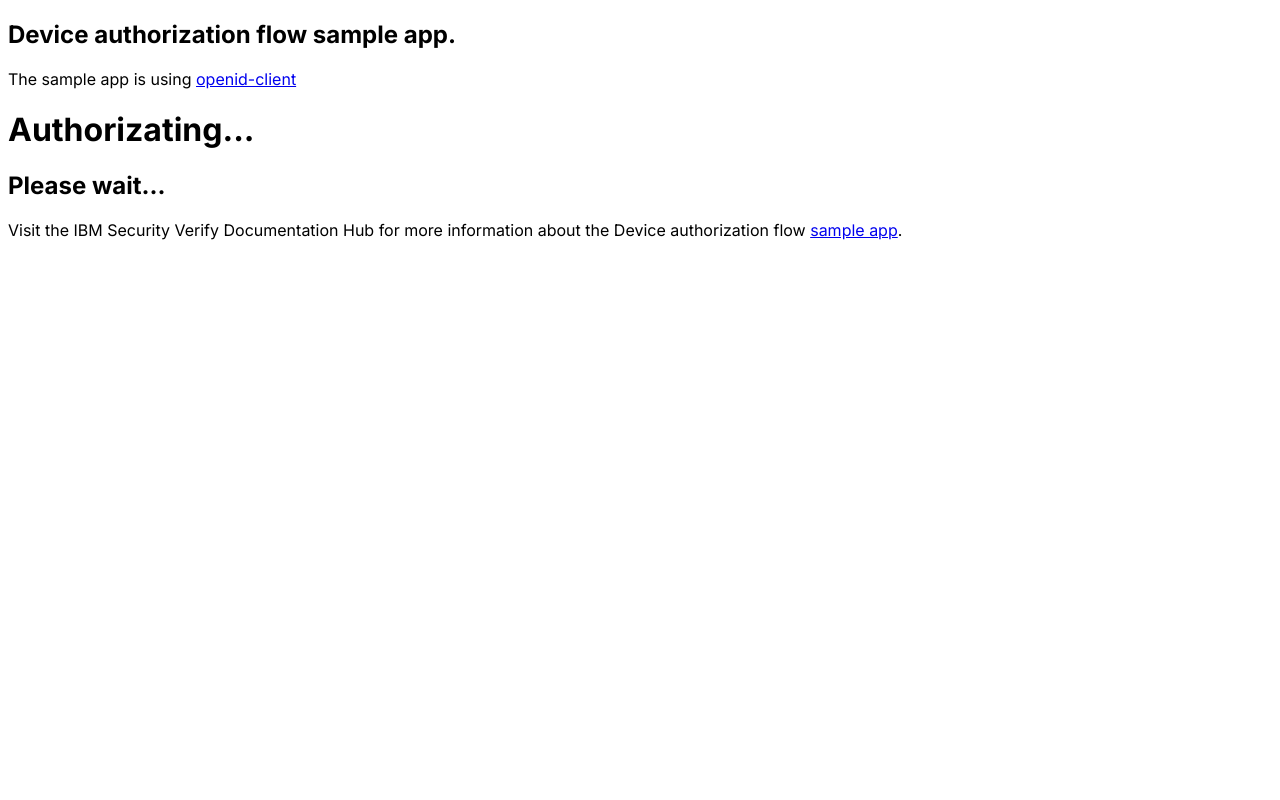
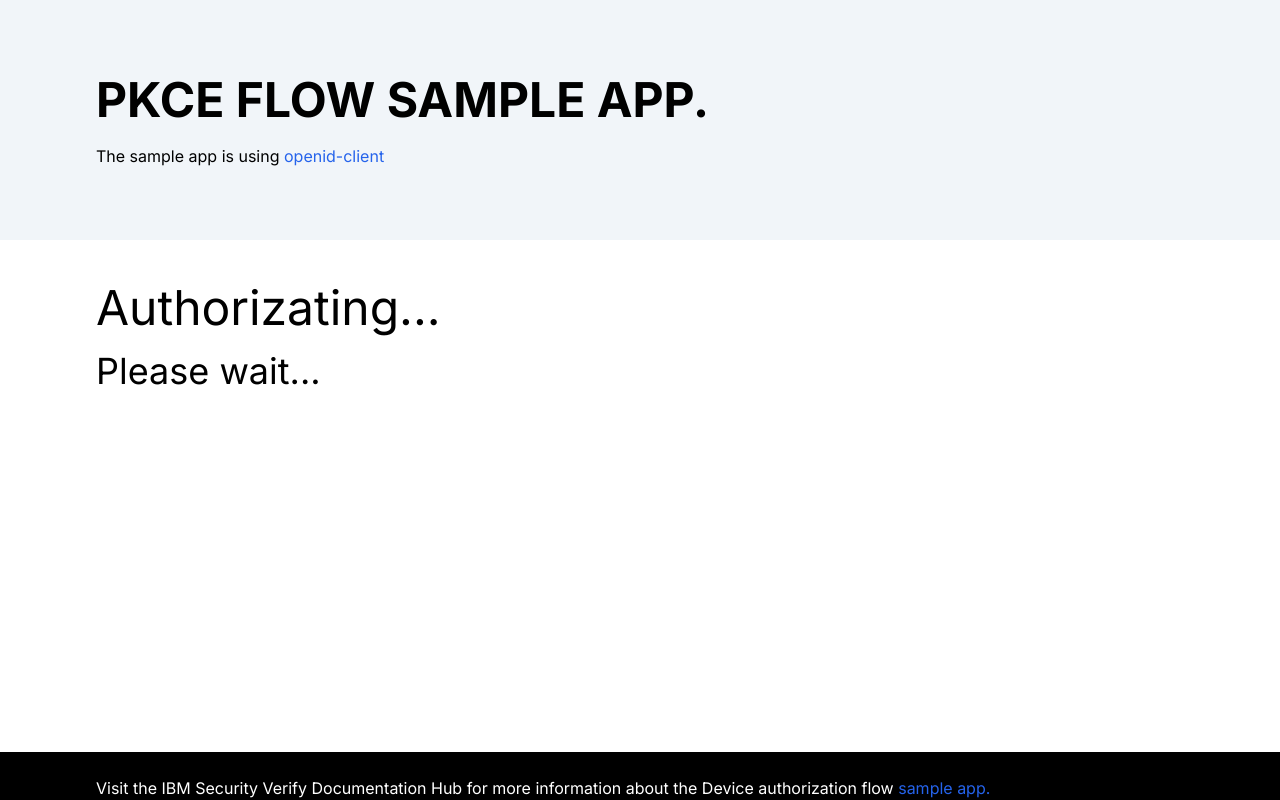
Before and after one commit to ygygy2022/developer-portal-sample-apps, a Next.js app in the folder pkce-sample-app/: page /redirect in a window 1280 px wide. Built offline with nearby package versions, Linux system fonts and the light colour scheme; no server answers.

Commit message:
styled the page

```diff
--- a/pkce-sample-app/app/components/Footer.jsx
+++ b/pkce-sample-app/app/components/Footer.jsx
@@ -2,10 +2,13 @@
 export default function Navbar(){
     return(
     <nav>
-        <footer>
-            <p>Visit the IBM Security Verify Documentation Hub for more information about the Device authorization flow <Link
+        <footer class="absolute inset-x-0 bottom-0 h-6 bg-black px-24 py-6 text-white">
+            <p>Visit the IBM Security Verify Documentation Hub for more information about the Device authorization flow <span
+            class="text-blue-600">
+            <Link
             href="https://docs.verify.ibm.com/verify/docs/developer-portal">
                 sample app</Link>.
+            </span>
             </p>
         </footer>
     </nav>
--- a/pkce-sample-app/app/components/Navbar.jsx
+++ b/pkce-sample-app/app/components/Navbar.jsx
@@ -1,12 +1,14 @@
 import Link from "next/link"
 export default function Navbar(){
     return(
-    <nav>
-        <h1>Device authorization flow sample app.</h1>
-        <p>The sample app is using <Link
+    <nav class="bg-slate-100 px-24 py-16 mb-8">
+        <h1 class= "mb-2 uppercase font-bold">PKCE flow sample app.</h1>
+        <p class="mb-2">The sample app is using <span class="text-blue-600"
+        ><Link
         href="https://www.npmjs.com/package/openid-client?activeTab=readme">
             openid-client
             </Link>
+            </span>
         </p>
     </nav>
     )
--- a/pkce-sample-app/app/dashborad/page.tsx
+++ b/pkce-sample-app/app/dashborad/page.tsx
@@ -10,28 +10,29 @@
     const assessToken = cookieStore.get("token")?.value;
     const client = await setUpOIDC();
     const userInfo = await client.userinfo(assessToken as string);
+
     return (
       <div>
-        <h3>{` Welcome ${userInfo.name}`}</h3>
-        <p className="lead">
+        <h3 className="font-semibold">{` Welcome ${userInfo.name}`}</h3>
+        <h4 className="mb-8 text-slate-600">
           You have successfully authenticated with IBM Security Verify.
-        </p>
-        <p>
+        </h4>
+        <p className="text-lg font-medium">
           Below is the information retrieved from the <code>userInfo</code>{" "}
           endpoint for the authenticated user.
         </p>
-        <table className="table table-bordered">
-          <thead className="table-dark">
+        <table className="border-collapse border border-slate-400 table-auto text-left max-w-sm min-h-12" >
+          <thead className ="bg-black text-white ">
             <tr>
-              <th>User claims</th>
-              <th>Value</th>
+              <th className="border border-slate-500">User claims</th>
+              <th className="border border-slate-500">Value</th>
             </tr>
           </thead>
           <tbody>
             {Object.keys(userInfo).map((key) => (
-              <tr key={key}>
-                <td>{key}</td>
-                <td>{String(userInfo[key])}</td>
+              <tr key={key} className="border border-slate-500">
+                <td className="border border-slate-500">{key}</td>
+                <td className="border border-slate-500">{String(userInfo[key])}</td>
               </tr>
             ))}
           </tbody>
--- a/pkce-sample-app/app/globals.css
+++ b/pkce-sample-app/app/globals.css
@@ -2,7 +2,8 @@
 @tailwind components;
 @tailwind utilities;
 
-:root {
+
+/* :root {
   --foreground-rgb: 0, 0, 0;
   --background-start-rgb: 214, 219, 220;
   --background-end-rgb: 255, 255, 255;
@@ -24,4 +25,4 @@
       rgb(var(--background-end-rgb))
     )
     rgb(var(--background-start-rgb));
-}
+} */
--- a/pkce-sample-app/app/layout.tsx
+++ b/pkce-sample-app/app/layout.tsx
@@ -1,4 +1,4 @@
-//import "./globals.css";
+import "./globals.css";
 import type { Metadata } from "next";
 import { Inter } from "next/font/google";
 const inter = Inter({ subsets: ["latin"] });
@@ -21,12 +21,12 @@
 }) {
   return (
     <html lang="en">
-      <body className={inter.className}>
-        <>
+      <body className={inter.className} >
+        <div className="h-screen">
         <Navbar></ Navbar>
-        <main>{children}</main>
+        <main className="px-24 text-black">{children}</main>
         <Footer></Footer>
-        </>
+        </ div>
       </body>
     </html>
   );
--- /dev/null
+++ b/pkce-sample-app/tailwind.config.js
@@ -0,0 +1,26 @@
+/** @type {import('tailwindcss').Config} */
+const plugin = require('tailwindcss/plugin')
+
+module.exports = {
+  content: [
+    './app/**/*.{js,ts,jsx,tsx,mdx}', // Note the addition of the `app` directory.
+    './pages/**/*.{js,ts,jsx,tsx,mdx}',
+    './components/**/*.{js,ts,jsx,tsx,mdx}',
+
+    // Or if using `src` directory:
+    './src/**/*.{js,ts,jsx,tsx,mdx}',
+  ],
+  theme: {
+    extend: {},
+  },
+  plugins: [
+    plugin(function({ addBase, theme }) {
+      addBase({
+        'h1': { fontSize: theme('fontSize.5xl') ,},
+        'h2': { fontSize: theme('fontSize.4xl') },
+        'h3': { fontSize: theme('fontSize.3xl') },
+        'h4': { fontSize: theme('fontSize.xl') },
+      })
+    })
+  ],
+}
--- a/pkce-sample-app/tailwind.config.ts
+++ /dev/null
@@ -1,20 +0,0 @@
-import type { Config } from 'tailwindcss'
-
-const config: Config = {
-  content: [
-    './pages/**/*.{js,ts,jsx,tsx,mdx}',
-    './components/**/*.{js,ts,jsx,tsx,mdx}',
-    './app/**/*.{js,ts,jsx,tsx,mdx}',
-  ],
-  theme: {
-    extend: {
-      backgroundImage: {
-        'gradient-radial': 'radial-gradient(var(--tw-gradient-stops))',
-        'gradient-conic':
-          'conic-gradient(from 180deg at 50% 50%, var(--tw-gradient-stops))',
-      },
-    },
-  },
-  plugins: [],
-}
-export default config
```
Also changed, not shown: pkce-sample-app/package.json (+5 -3 lines), 1 other file (tests, documents, lock files or other folders).
